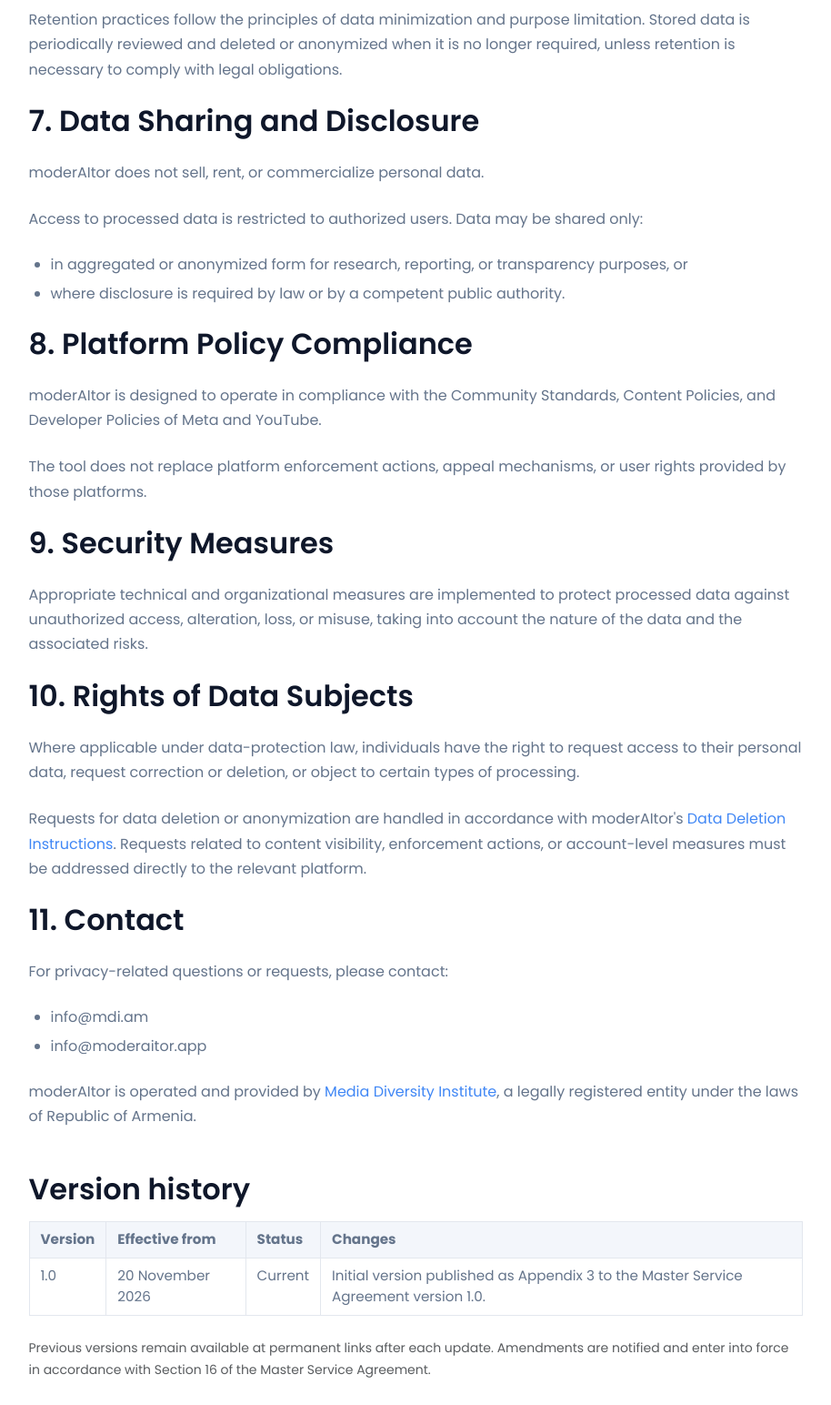
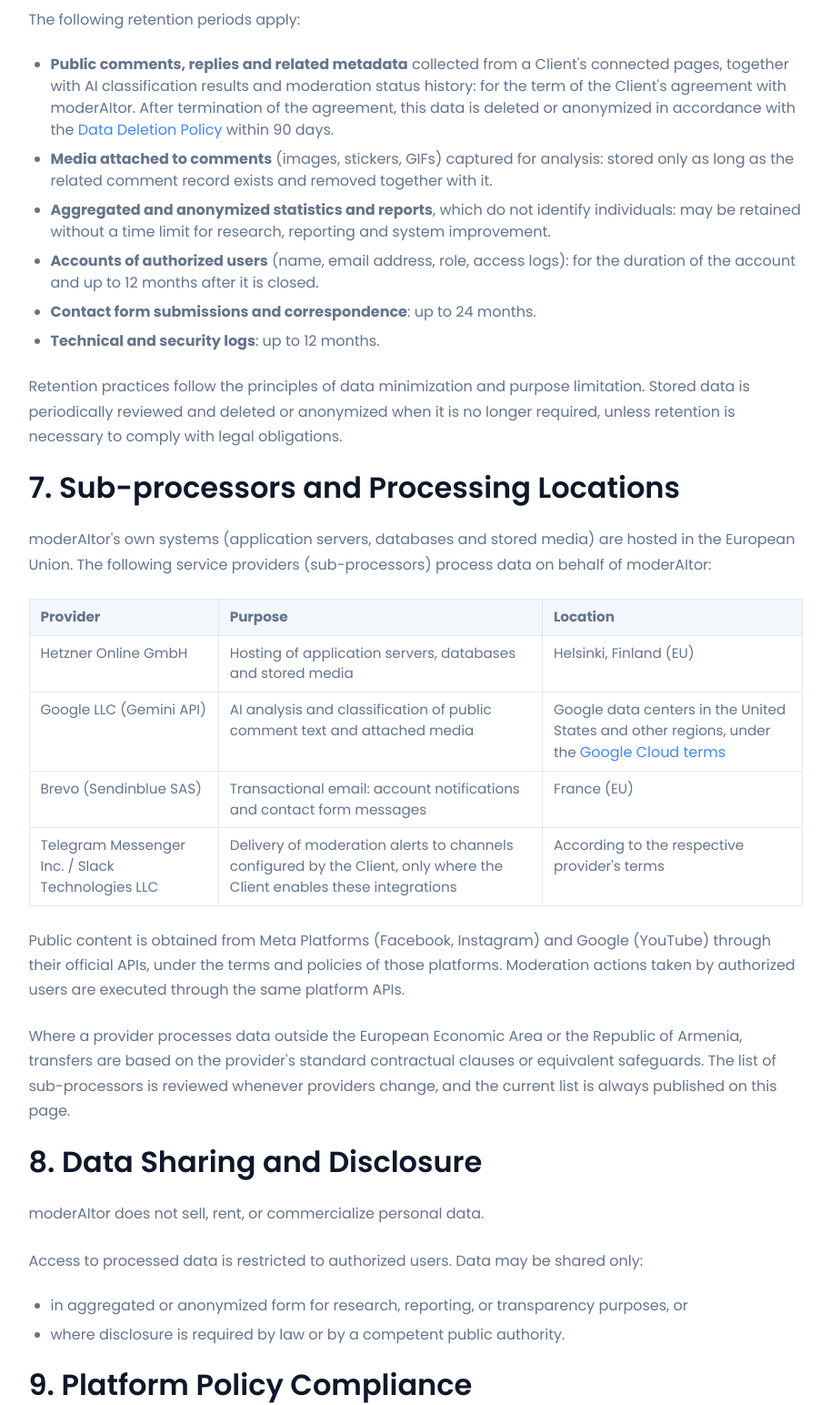
Before and after one commit to hrayrzh/moderaitor_landing, a plain HTML site: page privacy.html in a window 1280 px wide. Shown: the part 2740-4284 px from the top of the page at 91% size, without its empty margins (183-1097 px from the left). Drawn offline with nearby package versions, Linux system fonts and the light colour scheme.

Commit message:
Privacy Policy: add retention periods, sub-processors and processing locations
- Section 6: concrete retention periods per data category
- New section 7: sub-processors (Hetzner, Google Gemini API, Brevo,
  Telegram/Slack) with purposes and locations, platform API sources,
  transfer safeguards
- Renumber sections 7-11 to 8-12

Co-Authored-By: Claude Fable 5.1 <noreply@anthropic.com>

```diff
--- a/privacy.html
+++ b/privacy.html
@@ -188,9 +188,32 @@
 
 							<h3 class="mt-4 mb-3">6. Data Retention</h3>
 							<p>Data is retained only for the period necessary to support moderation workflows, analytical functions, research activities, and system improvement.</p>
+							<p>The following retention periods apply:</p>
+							<ul>
+								<li><strong>Public comments, replies and related metadata</strong> collected from a Client's connected pages, together with AI classification results and moderation status history: for the term of the Client's agreement with moderAItor. After termination of the agreement, this data is deleted or anonymized in accordance with the <a href="data-deletion.html">Data Deletion Policy</a> within 90 days.</li>
+								<li><strong>Media attached to comments</strong> (images, stickers, GIFs) captured for analysis: stored only as long as the related comment record exists and removed together with it.</li>
+								<li><strong>Aggregated and anonymized statistics and reports</strong>, which do not identify individuals: may be retained without a time limit for research, reporting and system improvement.</li>
+								<li><strong>Accounts of authorized users</strong> (name, email address, role, access logs): for the duration of the account and up to 12 months after it is closed.</li>
+								<li><strong>Contact form submissions and correspondence</strong>: up to 24 months.</li>
+								<li><strong>Technical and security logs</strong>: up to 12 months.</li>
+							</ul>
 							<p>Retention practices follow the principles of data minimization and purpose limitation. Stored data is periodically reviewed and deleted or anonymized when it is no longer required, unless retention is necessary to comply with legal obligations.</p>
 
-							<h3 class="mt-4 mb-3">7. Data Sharing and Disclosure</h3>
+							<h3 class="mt-4 mb-3">7. Sub-processors and Processing Locations</h3>
+							<p>moderAItor's own systems (application servers, databases and stored media) are hosted in the European Union. The following service providers (sub-processors) process data on behalf of moderAItor:</p>
+							<table class="version-table">
+								<thead><tr><th>Provider</th><th>Purpose</th><th>Location</th></tr></thead>
+								<tbody>
+									<tr><td>Hetzner Online GmbH</td><td>Hosting of application servers, databases and stored media</td><td>Helsinki, Finland (EU)</td></tr>
+									<tr><td>Google LLC (Gemini API)</td><td>AI analysis and classification of public comment text and attached media</td><td>Google data centers in the United States and other regions, under the <a href="https://cloud.google.com/terms" target="_blank" rel="noopener noreferrer">Google Cloud terms</a></td></tr>
+									<tr><td>Brevo (Sendinblue SAS)</td><td>Transactional email: account notifications and contact form messages</td><td>France (EU)</td></tr>
+									<tr><td>Telegram Messenger Inc. / Slack Technologies LLC</td><td>Delivery of moderation alerts to channels configured by the Client, only where the Client enables these integrations</td><td>According to the respective provider's terms</td></tr>
+								</tbody>
+							</table>
+							<p>Public content is obtained from Meta Platforms (Facebook, Instagram) and Google (YouTube) through their official APIs, under the terms and policies of those platforms. Moderation actions taken by authorized users are executed through the same platform APIs.</p>
+							<p>Where a provider processes data outside the European Economic Area or the Republic of Armenia, transfers are based on the provider's standard contractual clauses or equivalent safeguards. The list of sub-processors is reviewed whenever providers change, and the current list is always published on this page.</p>
+
+							<h3 class="mt-4 mb-3">8. Data Sharing and Disclosure</h3>
 							<p>moderAItor does not sell, rent, or commercialize personal data.</p>
 							<p>Access to processed data is restricted to authorized users. Data may be shared only:</p>
 							<ul>
@@ -198,18 +221,18 @@
 								<li>where disclosure is required by law or by a competent public authority.</li>
 							</ul>
 
-							<h3 class="mt-4 mb-3">8. Platform Policy Compliance</h3>
+							<h3 class="mt-4 mb-3">9. Platform Policy Compliance</h3>
 							<p>moderAItor is designed to operate in compliance with the Community Standards, Content Policies, and Developer Policies of Meta and YouTube.</p>
 							<p>The tool does not replace platform enforcement actions, appeal mechanisms, or user rights provided by those platforms.</p>
 
-							<h3 class="mt-4 mb-3">9. Security Measures</h3>
+							<h3 class="mt-4 mb-3">10. Security Measures</h3>
 							<p>Appropriate technical and organizational measures are implemented to protect processed data against unauthorized access, alteration, loss, or misuse, taking into account the nature of the data and the associated risks.</p>
 
-							<h3 class="mt-4 mb-3">10. Rights of Data Subjects</h3>
+							<h3 class="mt-4 mb-3">11. Rights of Data Subjects</h3>
 							<p>Where applicable under data-protection law, individuals have the right to request access to their personal data, request correction or deletion, or object to certain types of processing.</p>
 							<p>Requests for data deletion or anonymization are handled in accordance with moderAItor's <a href="data-deletion.html">Data Deletion Instructions</a>. Requests related to content visibility, enforcement actions, or account-level measures must be addressed directly to the relevant platform.</p>
 
-							<h3 class="mt-4 mb-3">11. Contact</h3>
+							<h3 class="mt-4 mb-3">12. Contact</h3>
 							<p>For privacy-related questions or requests, please contact:</p>
 							<ul>
 								<li>info@mdi.am</li>
```
